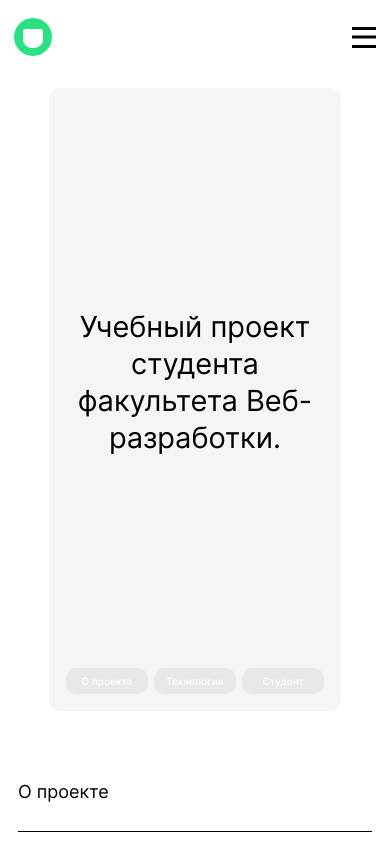
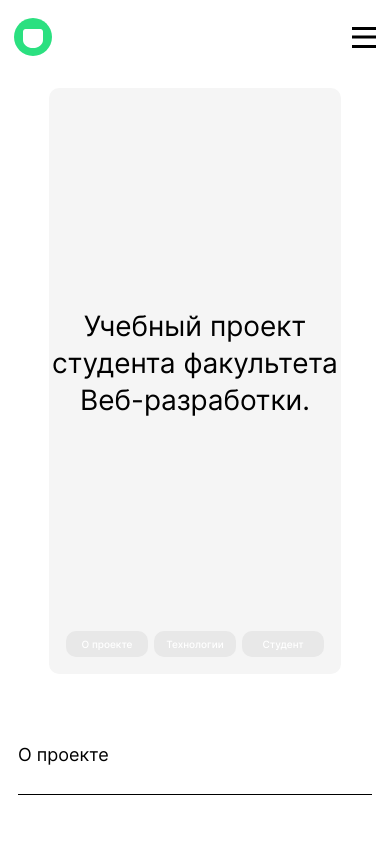
Before and after one commit to SiroBg/movies-explorer-frontend, a React (Create React App) app: page / in a window 390 px wide. Shown: the top 844 px of the page. Built offline with nearby package versions, Linux system fonts and the light colour scheme.

Commit message:
feat: добавить анимацию выдвижения меню

```diff
--- a/src/components/Navigation/Navigation.css
+++ b/src/components/Navigation/Navigation.css
@@ -1,3 +1,12 @@
+@keyframes slide-left {
+  0% {
+    transform: translateX(2000px);
+  }
+  100% {
+    transform: translateX(0);
+  }
+}
+
 .navigation {
   position: relative;
 }
@@ -7,11 +16,11 @@
   display: flex;
   justify-content: space-between;
   align-items: center;
+  font-weight: 400;
 }
 
 .navigation__link {
   margin-right: 20px;
-  font-weight: 500;
   font-size: 14px;
   line-height: 18px;
   text-decoration: none;
@@ -19,7 +28,7 @@
 }
 
 .navigation__link_active {
-  font-weight: 400;
+  font-weight: 500;
   pointer-events: none;
 }
 
@@ -33,7 +42,6 @@
 }
 
 .navigation__profile-link {
-  font-weight: 500;
   font-size: 14px;
   line-height: 16px;
   text-decoration: none;
@@ -41,7 +49,7 @@
 }
 
 .navigation__profile-link_active {
-  font-weight: 400;
+  font-weight: 500;
   pointer-events: none;
 }
 
@@ -104,6 +112,7 @@
     height: 100vh;
     background-color: rgba(0, 0, 0, 50%);
     z-index: 10;
+    transition: background-color 0.6s;
   }
 
   .navigation__menu {
@@ -119,22 +128,24 @@
 
   .navigation__menu_opened {
     display: flex;
+    animation: slide-left 0.6s;
   }
 
   .navigation__link {
     font-size: 18px;
+    font-weight: 500;
     line-height: 22px;
     margin: 0 0 28px 0;
   }
 
   .navigation__link_active,
   .navigation__profile-link_active {
-    font-weight: 500;
     border-bottom: 2px solid #000;
   }
 
   .navigation__profile {
     margin: auto 0 0 0;
+    font-weight: 500;
   }
 
   .navigation__burger-active {
--- a/src/components/Promo/Promo.css
+++ b/src/components/Promo/Promo.css
@@ -41,7 +41,7 @@
 
   .promo__title {
     max-width: 292px;
-    font-size: 29px;
+    font-size: 28px;
     line-height: 37px;
     margin-bottom: 212px;
   }
```
